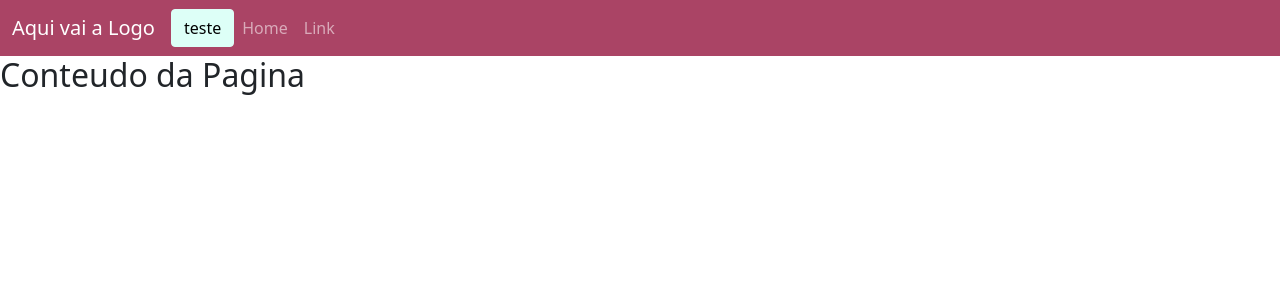
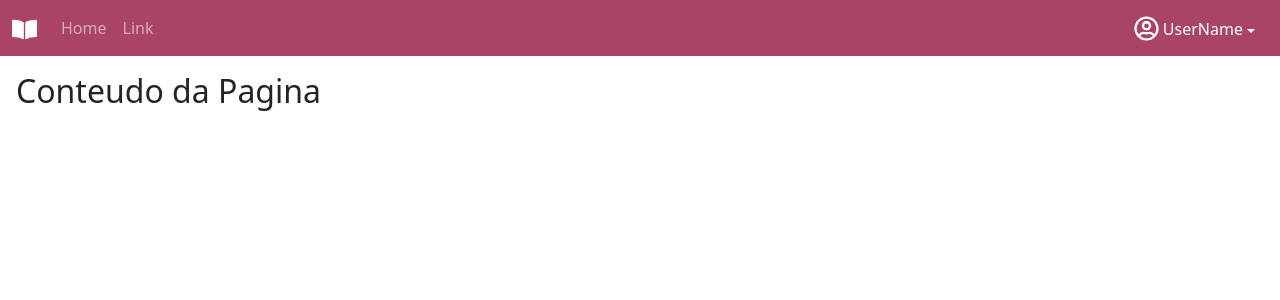
Before and after one commit to yurilimace/catalogo-livro, a React (Create React App) app: page / in a window 1280 px wide. Shown: the top 300 px of the page. Built offline with nearby package versions, Linux system fonts and the light colour scheme.

Commit message:
template da pagina implementado

```diff
--- a/package.json
+++ b/package.json
@@ -20,6 +20,8 @@
     "react": "^17.0.2",
     "react-bootstrap": "^2.0.4",
     "react-dom": "^17.0.2",
+    "react-icons": "^4.3.1",
+    "react-router-dom": "^6.2.1",
     "react-scripts": "5.0.0",
     "typescript": "^4.5.4",
     "web-vitals": "^2.1.2"
--- a/src/components/Navbar/index.tsx
+++ b/src/components/Navbar/index.tsx
@@ -1,5 +1,7 @@
 import React, { useContext } from 'react';
-import { Nav, Navbar, Container, Button } from 'react-bootstrap';
+import { Nav, Navbar, Container } from 'react-bootstrap';
+import { FaBookOpen } from 'react-icons/fa';
+import NavbarDropdown from '../navbardropdown/index';
 import { SideMenuContext } from '../../context/sidemenuContext';
 
 const NavBar = () => {
@@ -7,22 +9,22 @@ const NavBar = () => {
   return (
     <Navbar variant="dark" bg="primary">
       <Container fluid>
-        <Navbar.Brand href="#">Aqui vai a Logo</Navbar.Brand>
+        <Navbar.Brand
+          className="navbarLogoCursor"
+          onClick={() => {
+            return sidebarContext.setShow(!sidebarContext.show);
+          }}
+        >
+          <FaBookOpen size={25} />
+        </Navbar.Brand>
         <Navbar.Toggle aria-controls="basic-navbar-nav" />
         <Navbar.Collapse id="basic-navbar-nav">
-          <Button
-            variant="secondary"
-            onClick={() => {
-              return sidebarContext.setShow(!sidebarContext.show);
-            }}
-          >
-            teste
-          </Button>
           <Nav className="me-auto">
             <Nav.Link href="#action1">Home</Nav.Link>
             <Nav.Link href="#action2">Link</Nav.Link>
           </Nav>
         </Navbar.Collapse>
+        <NavbarDropdown />
       </Container>
     </Navbar>
   );
--- /dev/null
+++ b/src/components/navbardropdown/index.tsx
@@ -0,0 +1,24 @@
+import React from 'react';
+import { Dropdown } from 'react-bootstrap';
+import { FaRegUserCircle } from 'react-icons/fa';
+
+const NavbarDropdown = () => {
+  return (
+    <Dropdown>
+      <Dropdown.Toggle
+        variant="primary"
+        className="d-inline-block align-middle ml-3"
+      >
+        <FaRegUserCircle className="me-1" size={25} />
+        <span className="d-inline-block align-middle ml-3"> UserName </span>
+      </Dropdown.Toggle>
+      <Dropdown.Menu align="end">
+        <Dropdown.Item href="#/action-1">Action</Dropdown.Item>
+        <Dropdown.Item href="#/action-2">Another action</Dropdown.Item>
+        <Dropdown.Item href="#/action-3">Something else</Dropdown.Item>
+      </Dropdown.Menu>
+    </Dropdown>
+  );
+};
+
+export default NavbarDropdown;
--- a/src/components/pageTemplate/index.tsx
+++ b/src/components/pageTemplate/index.tsx
@@ -9,11 +9,11 @@ const PageTemplate: React.FC = ({ children }) => {
       className={
         sidebarContext.show === false
           ? 'w-100 d-flex flex-column'
-          : 'teste d-flex flex-column'
+          : 'navbarWidth d-flex flex-column'
       }
     >
       <NavBar />
-      {children}
+      <div className="p-3">{children}</div>
     </div>
   );
 };
--- a/src/scss/custom.scss
+++ b/src/scss/custom.scss
@@ -14,8 +14,16 @@ $theme-colors: (
   z-index: 1;
 }
 
-.teste {
+.navbarWidth {
   width: 80%;
+}
+
+.navbarLogoCursor {
+  cursor: pointer;
+}
+
+.dropdown-toggle::after {
+  vertical-align: 0.03em;
 }
 
 .sidemenu {
```
Also changed, not shown: .eslintrc.json, 1 other file (tests, documents, lock files or other folders).
